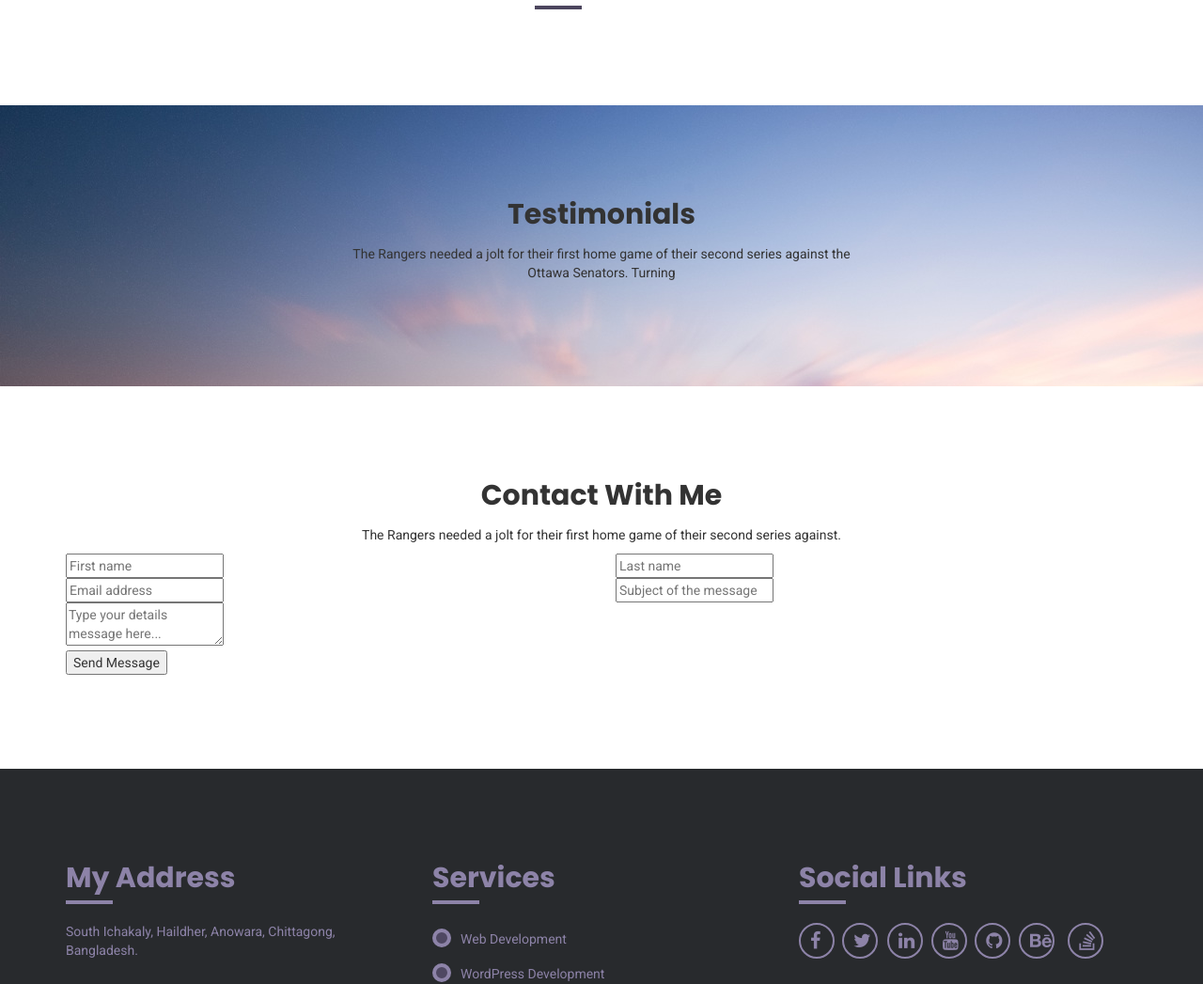
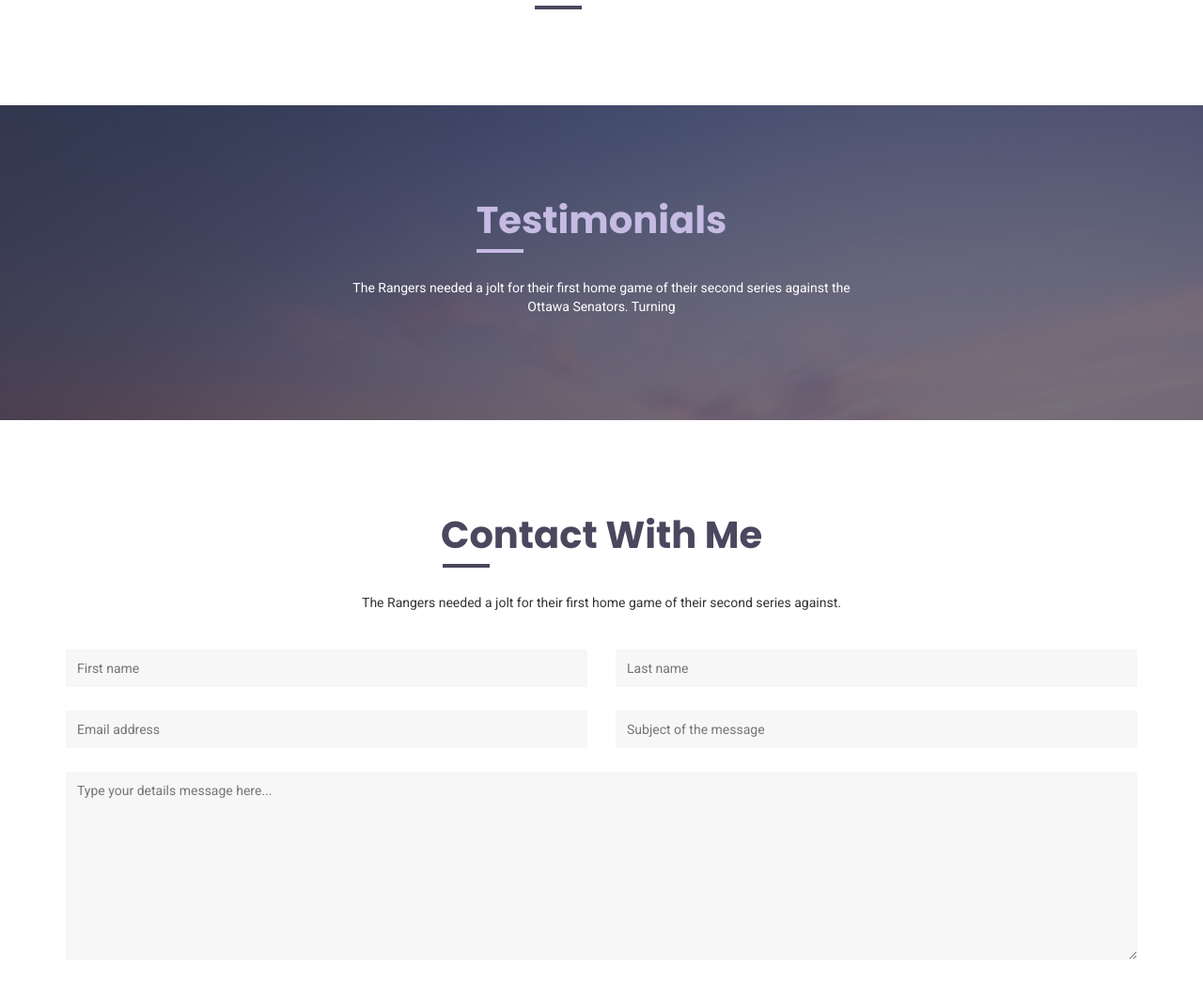
Before and after one commit to Rayhanuc/portfolio, a plain HTML site: page index.html in a window 1280 px wide. Shown: the part 3341-4388 px from the top of the page at 94% size. Drawn offline with nearby package versions, Linux system fonts and the light colour scheme.

Commit message:
Contact With Me section css done
Contact With Me section css done

```diff
--- a/assets/css/style.css
+++ b/assets/css/style.css
@@ -178,6 +178,42 @@ a:hover { text-decoration: none }
 
 
 /*Testimonial item css start*/
+.testimonial-bg-overlay {
+    position: relative;
+    z-index: 1;
+    color: #fff;
+}
+
+.testimonial-bg-overlay::after {
+    position: absolute;
+    left: 0;
+    top: 0;
+    width: 100%;
+    height: 100%;
+    content: "";
+    background: #3d384d;
+    z-index: -1;
+    opacity: .7;
+}
+
+
+.testimonial-text h2::after {
+    position: absolute;
+    left: 26%;
+    top: 53px;
+    width: 50px;
+    height: 4px;
+    content: "";
+    background: #c5bbe3;
+}
+
+.testimonial-text h2 {
+    font-size: 40px;
+    color: #c5bbe3;
+    position: relative;
+    margin-bottom: 40px;
+}
+
 .testimonials-bg {background: url( ../img/tes-bg.jpg);}
 .single-testimonial-item {
     background: #fff;
@@ -236,7 +272,26 @@ a:hover { text-decoration: none }
 
 
 
+/*Contact css start*/
 
+.contact-content h2 {
+    position: relative;
+    font-size: 40px;
+    color: #4c465e;
+    margin-bottom: 40px;
+}
+
+.contact-content h2::after {
+    left: 19.5%;
+    top: 53px;
+    background: #4c465e;
+    content: "";
+    width: 50px;
+    height: 4px;
+    position: absolute;
+}
+
+/*Contact css end*/
 
 
 
@@ -379,8 +434,8 @@ a:hover { text-decoration: none }
     content: "";
     position: absolute;
     background: #453f55;
-}
-/*About me css end*/
+
+}/*About me css end*/
 
 
 /*Portfolio section css start*/
@@ -451,7 +506,68 @@ a:hover { text-decoration: none }
 
 
 
+/*Testimonials css start*/
 
+/*Testimonials css end*/
+
+
+/*Contact with me css start*/
+
+.contact-content {
+    margin-bottom: 40px;
+}
+
+.contact-fomr input, .contact-fomr textarea {
+  border: none;
+  width: 100%;
+  margin-bottom: 25px;
+  background: #f7f7f7;
+  padding-left: 12px;
+}
+
+.contact-fomr input {
+  height: 40px;
+}
+
+.contact-fomr textarea {
+  height: 200px;
+  padding-top: 10px;
+}
+
+.contact-fomr .submit-btn input {
+    padding: 18px 40px 18px;
+    text-align: center;
+    display: inline-block;
+    line-height: 0.5;
+    transition: .3s;
+}
+
+input[type="submit"], button[type="submit"] {
+    width: auto;
+    border: none;
+    background-color: #655e7a;
+    border-radius: 50px;
+    color: #fff;
+}
+
+/*.submit-btn .contact-form input[type=submit], .submit-btn .contact-form button[type=submit] {
+    color: #fff;
+    padding: 15px 40px;
+    border-radius: 3px;
+}*/
+
+.submit-btn {
+    text-align: center;
+}
+
+
+
+.contact-fomr .submit-btn input:hover {
+    color: #fff;
+    background: #4f4962;
+}
+
+/*Contact with me css end*/
 
 
 
@@ -551,6 +667,11 @@ a:hover { text-decoration: none }
     color: #8d83a8;
     position: relative;
     line-height: 2;
+    transition: .3s;
+}
+
+.social-links-area .heading ul li a:hover {
+    color: #b9add9;
 }
 
 .social-links-area .heading ul li a::before {
@@ -636,3 +757,19 @@ a:hover { text-decoration: none }
 .social-icons a:hover {
     color: #e2b935;
 }
+
+
+
+/*Footer bottom css start*/
+
+.copyright-content p span {
+    color: #8d83a8;
+}
+
+.copyright-content p span:hover {
+    color: #b6aad5;
+    cursor: pointer;
+}
+
+
+/*Footer bottom css end*/
--- a/index.html
+++ b/index.html
@@ -443,8 +443,10 @@
             <div class="container">
                 <div class="row">
                     <div class="col-md-6 col-md-offset-3 text-center">
-                        <h2>Contact With Me</h2>
-                        <p>The Rangers needed a jolt for their first home game of their second series against.  </p>
+                        <div class="contact-content">
+                            <h2>Contact With Me</h2>
+                            <p>The Rangers needed a jolt for their first home game of their second series against.  </p>
+                        </div>
                     </div>
                 </div>
 
@@ -512,9 +514,9 @@
                                                 <li><a href="">PSD to WordPress Conversion</a></li>
                                                 <li><a href="">Graphic Design</a></li>
                                                 <li><a href="">PSD Web Design in Photoshop</a></li>
-                                                <li><a href="">Logo Desing</a></li>
-                                                <li><a href="">Flyer Desing</a></li>
-                                                <li><a href="">Business Card Desing</a></li>
+                                                <li><a href="">Logo Design</a></li>
+                                                <li><a href="">Flyer Design</a></li>
+                                                <li><a href="">Business Card Design</a></li>
                                             </ul>
                                         </div>
                                     </div>
@@ -527,7 +529,6 @@
                                                 <li><a href=""><i class="fa fa-facebook"></i></a></li>
                                                 <li><a href=""><i class="fa fa-twitter"></i></a></li>
                                                 <li><a href=""><i class="fa fa-linkedin"></i></a></li>
-                                                <li><a href=""><i class="fa fa-youtube"></i></a></li>
                                                 <li><a href=""><i class="fa fa-github" aria-hidden="true"></i></a></li>
                                                 <li><a href=""><i class="fa fa-behance" aria-hidden="true"></i></a></li>
                                                 <li><a href=""><i class="fa fa-stack-overflow" aria-hidden="true"></i></a></li>
@@ -548,15 +549,11 @@
         <div class="footer-area">
             <div class="container">
                 <div class="row">
-                    <div class="col-md-6">
-                        <div class="template-name">&copy; Template-name</div>
-                    </div>
-                    <div class="col-md-6">
-                        <div class="social-icons text-right">
-                            <a href=""><i class="fa fa-facebook"></i></a>
-                            <a href=""><i class="fa fa-twitter"></i></a>
-                            <a href=""><i class="fa fa-youtube"></i></a>
-                            <a href=""><i class="fa fa-linkedin"></i></a>
+                    <div class="col-md-12 text-center">
+                        <div class="copyright-area">
+                            <div class="copyright-content">
+                                <p>&copy; All Right Reserved By <span>Rayhan Uddin Chowdhury</span></p>
+                            </div>
                         </div>
                     </div>
                 </div>
```
